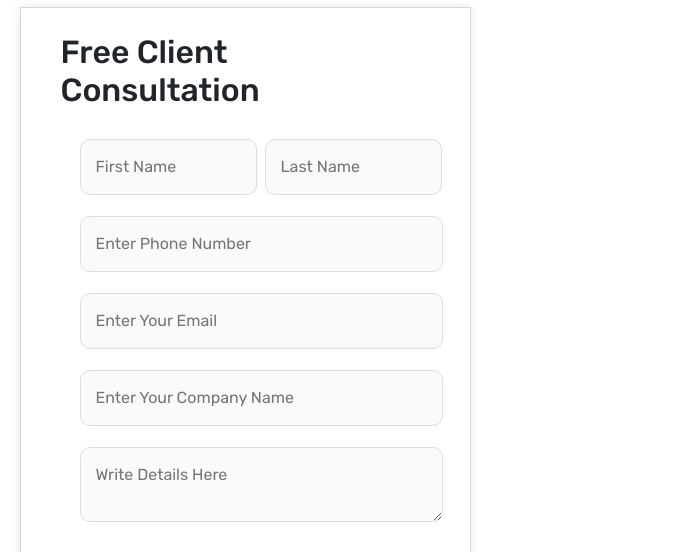
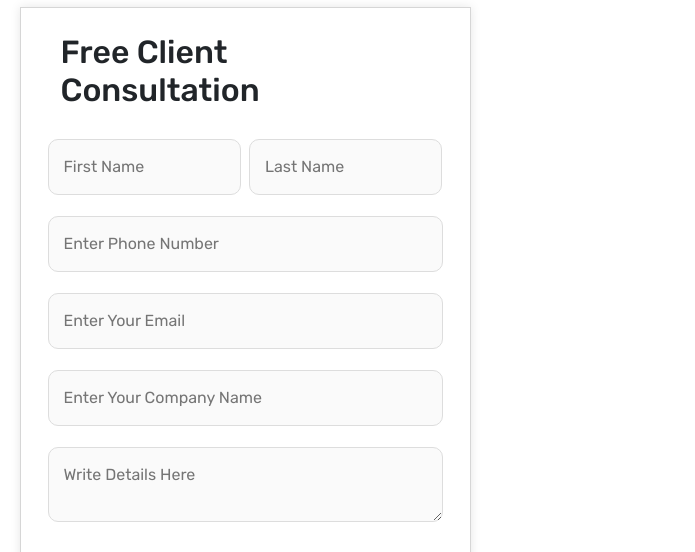
Before and after one commit to iamanshu11/M2M, a plain HTML site: page service-custom.html in a window 1280 px wide. Shown: the part 6536-7088 px from the top of the page, 585-1280 px from the left. Drawn offline with Linux system fonts and the light colour scheme.

Commit message:
html chaned

```diff
--- a/service-custom.html
+++ b/service-custom.html
@@ -455,7 +455,7 @@
                                     </ul><!---------template Header Ends Here---------->
                                     <!---------template Container Starts Here---------->
                                     <div class="zf-subContWrap zf-topAlign">
-                                        <ul>
+                                        <ul class="contact-details-data">
                                             <!---------Name Starts Here---------->
                                             <li class="zf-tempFrmWrapper zf-name zf-namemedium">
                                                 <!-- <label class="zf-labelName">
```
Also changed, not shown: service-defence.html (+1 -1 lines), service-future.html (+1 -1 lines), service-happy.html (+1 -1 lines), service-streamline.html (+1 -1 lines), service-work.html (+1 -1 lines).
